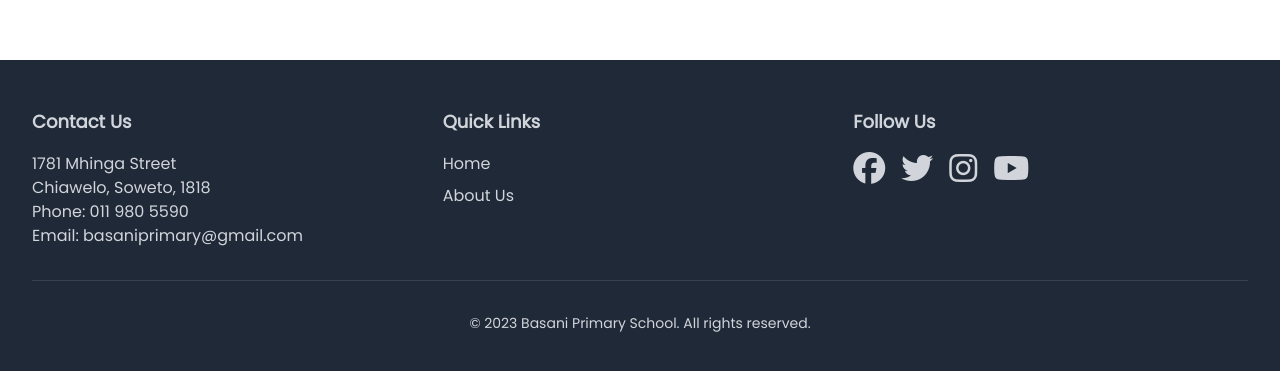
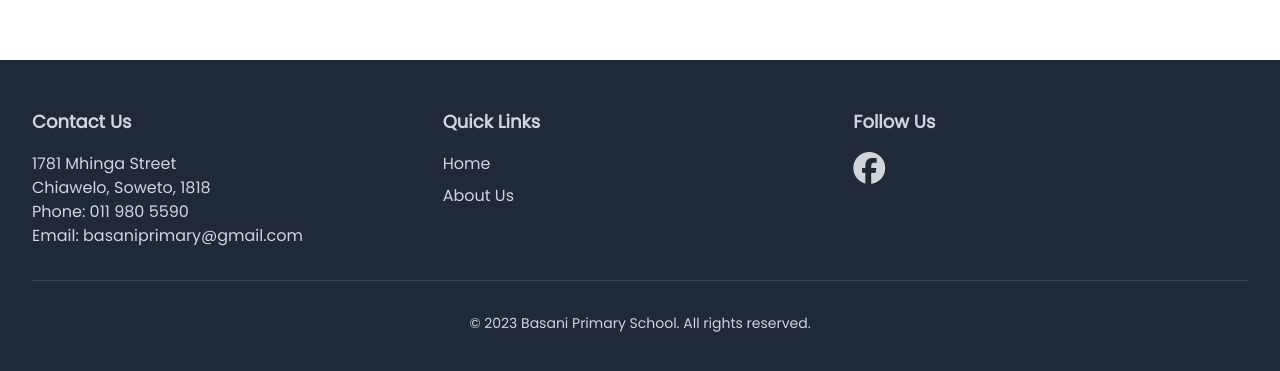
Before and after one commit to BaloyiTK/basani_primary_frontend, a React (Create React App) app: page /reset-password in a window 1280 px wide. Shown: the part 986-1357 px from the top of the page. Built offline with nearby package versions, Linux system fonts and the light colour scheme.

Commit message:
added a sitemap

```diff
--- /dev/null
+++ b/public/google4ede611da4ad3107.html
@@ -0,0 +1 @@
+google-site-verification: google4ede611da4ad3107.html
--- a/src/components/Footer.jsx
+++ b/src/components/Footer.jsx
@@ -28,21 +28,7 @@ const Footer = () => {
                   <i className="fab fa-facebook fa-2x hover:text-blue-500"></i>
                 </a>
               </li>
-              <li>
-                <a href="#">
-                  <i className="fab fa-twitter fa-2x hover:text-blue-500"></i>
-                </a>
-              </li>
-              <li>
-                <a href="#">
-                  <i className="fab fa-instagram fa-2x hover:text-pink-500"></i>
-                </a>
-              </li>
-              <li>
-                <a href="#">
-                  <i className="fab fa-youtube fa-2x hover:text-red-500"></i>
-                </a>
-              </li>
+
             </ul>
           </div>
         </div>
```
Also changed, not shown: 1 other file (tests, documents, lock files or other folders).
